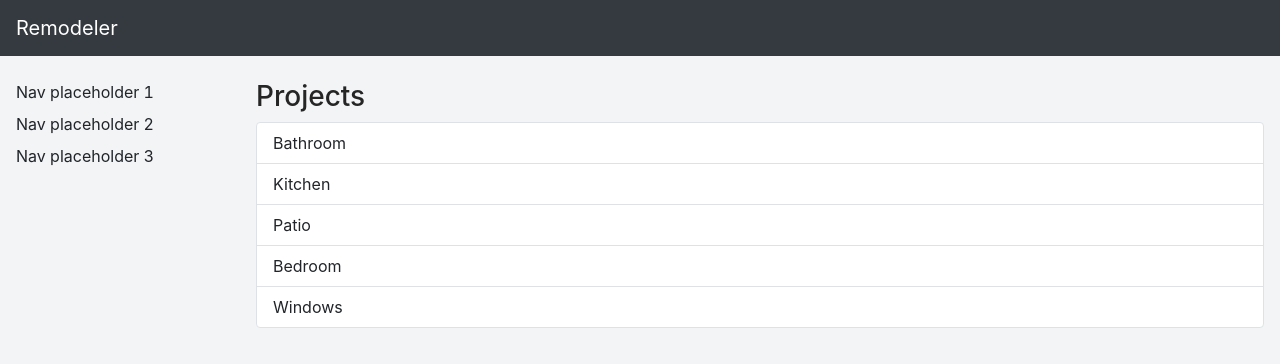
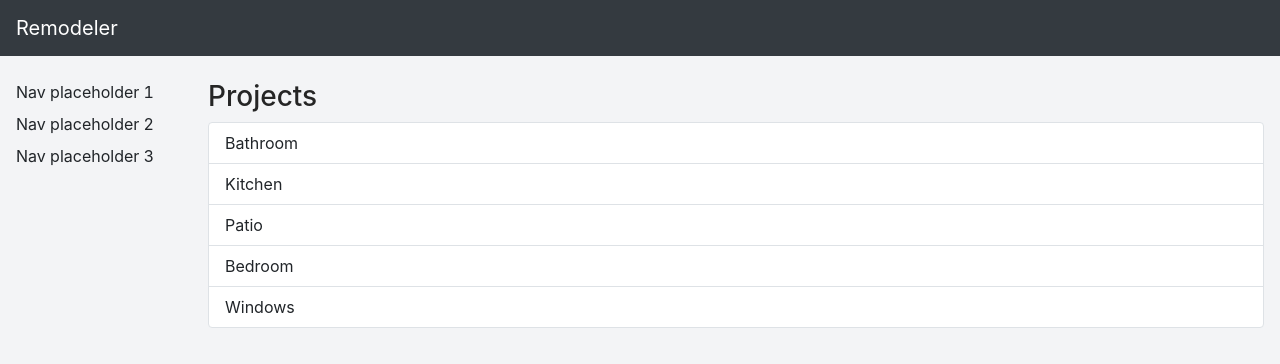
Before and after one commit to joshuabradley012/remodeler, a React app: page / in a window 1280 px wide. Shown: the top 364 px of the page. Built offline with nearby package versions, Linux system fonts and the light colour scheme.

Commit message:
Cleaned up dependencies

```diff
--- a/src/scss/_elements.scss
+++ b/src/scss/_elements.scss
@@ -8,7 +8,7 @@ html, body {
 }
 
 .sidenav {
-	flex: 0 0 15rem;
+	flex: 0 0 12rem;
 
 	.nav {
 		.nav-link {
--- a/webpack.common.js
+++ b/webpack.common.js
@@ -31,6 +31,7 @@ module.exports = (env) => {
 			],
 		},
     resolve: { extensions: ['*', '.js', '.jsx'] },
+		devtool: 'sourcemap',
 		output: {
 			chunkFilename: '[name].bundle.js',
 			filename: '[name].bundle.js',
--- a/webpack.dev.js
+++ b/webpack.dev.js
@@ -23,7 +23,6 @@ module.exports = merge.smart(common({ ENVIRONMENT: 'development' }), {
 		hot: true,
 		historyApiFallback: true,
 	},
-	devtool: 'sourcemap',
 	plugins: [
 		new webpack.HotModuleReplacementPlugin(),
 	],
```
Also changed, not shown: package.json (+2 -9 lines), webpack.prod.js (+1 -6 lines).
